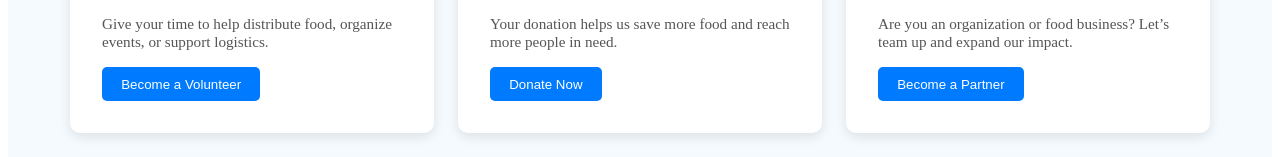
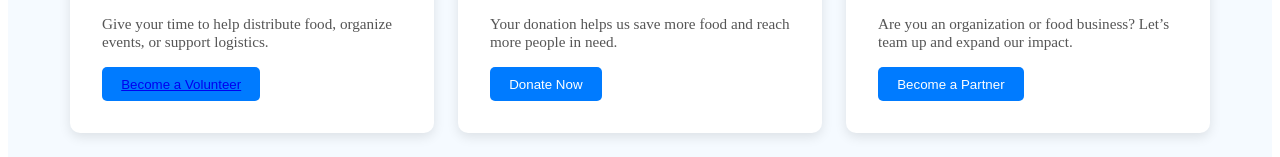
Before and after one commit to arpita4878/MealBridge, a React (Vite) app in the folder food/: page /get-involved in a window 1280 px wide. Shown: the part 539-696 px from the top of the page. Built offline with nearby package versions, Linux system fonts and the light colour scheme.

Commit message:
"make  link"

```diff
--- a/food/src/component/User/getInvolve/GetInvolve.jsx
+++ b/food/src/component/User/getInvolve/GetInvolve.jsx
@@ -1,5 +1,6 @@
 import React from 'react';
 import './GetInvolved.css';
+import { Link } from 'react-router-dom';
 
 function GetInvolved() {
   return (
@@ -13,7 +14,7 @@ function GetInvolved() {
         <div className="involve-card">
           <h3>🤝 Volunteer</h3>
           <p>Give your time to help distribute food, organize events, or support logistics.</p>
-          <button onClick={() => window.location.href = "/volunteer"}>Become a Volunteer</button>
+          <button ><Link to='/volunteer'> Become a Volunteer</Link></button>
         </div>
 
         <div className="involve-card">
```
